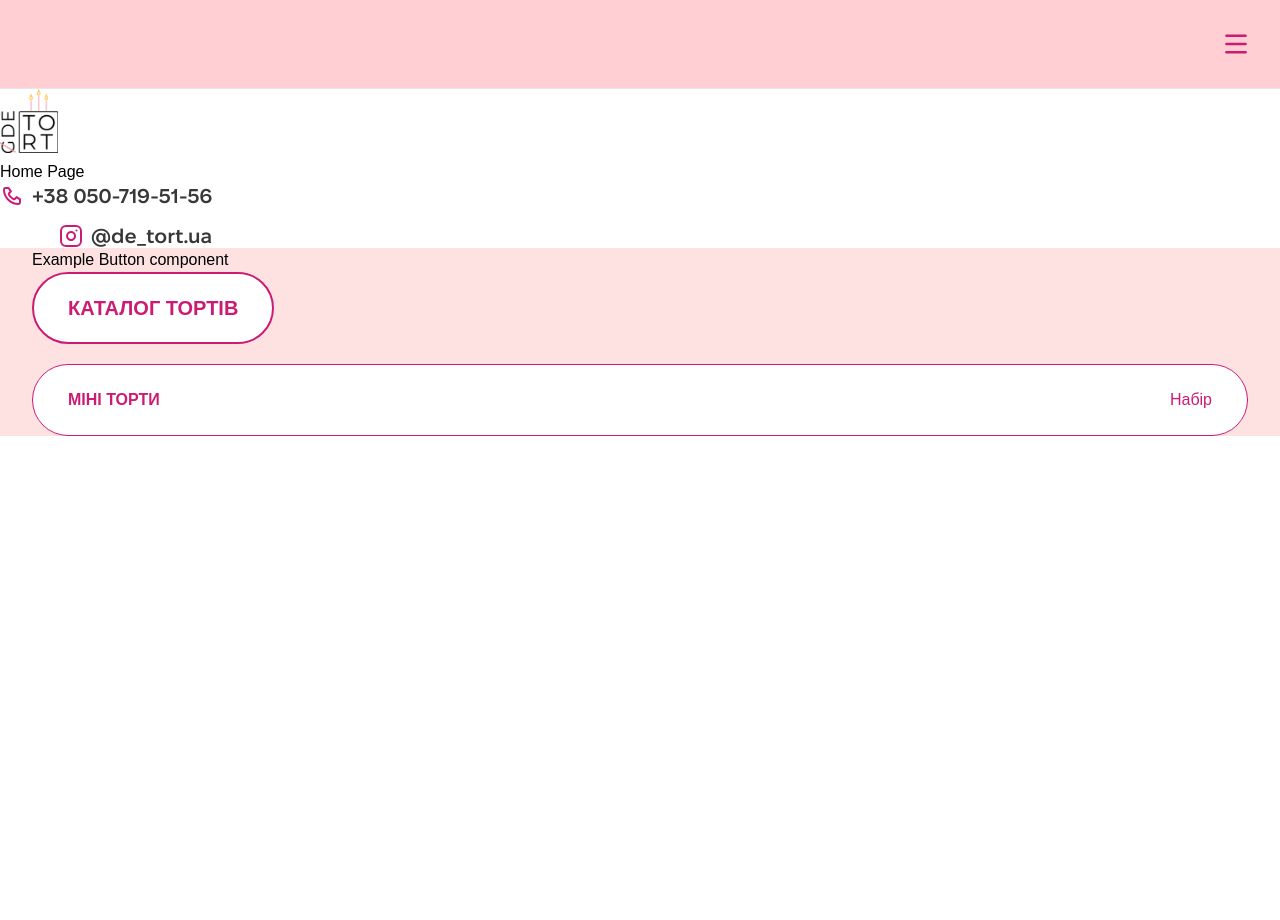
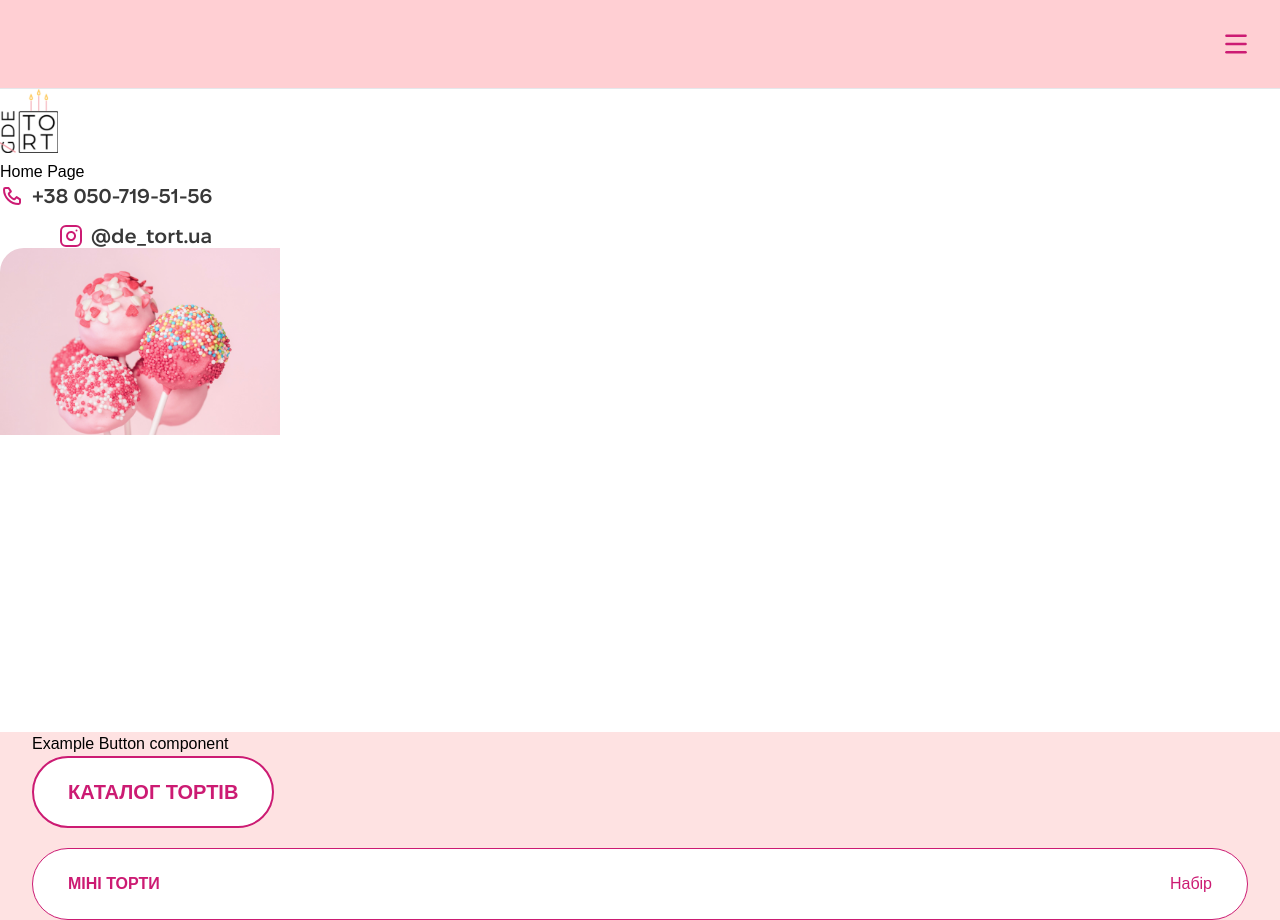
Before and after one commit to SoftRyzen-internship/de-tort, a Next.js app: page / in a window 1280 px wide. Before the commit the page ends 800 px from the top, so only its background shows below. Built offline with nearby package versions, Linux system fonts and the light colour scheme; a web font is replaced by a local one.

Commit message:
add slider lib, base markup

```diff
--- a/package.json
+++ b/package.json
@@ -21,6 +21,7 @@
     "next": "14.1.0",
     "react": "^18",
     "react-dom": "^18",
+    "swiper": "^11.0.5",
     "tailwind-merge": "^2.2.1"
   },
   "devDependencies": {
--- a/src/app/page.tsx
+++ b/src/app/page.tsx
@@ -1,6 +1,8 @@
 import { ContactLinks } from "@/components/ui/ContactLinks";
 import { Logo } from "@/components/ui/Logo";
 import Example from "@/components/Example";
+
+import { Slider } from "@/components/base/Slider";
 
 // import { SectionTitleExamples } from "@/components/ui/SectionTitle/SectionTitleExamples";
 
@@ -11,6 +13,8 @@ export default async function Home() {
       <h1>Home Page</h1>
       <ContactLinks variant="footer" />
 
+      <Slider section="services" />
+
       <Example />
       {/* <SectionTitleExamples /> */}
     </>
--- /dev/null
+++ b/src/components/base/Slider/Slider.tsx
@@ -0,0 +1,79 @@
+"use client";
+
+import Image from "next/image";
+import {
+  FC,
+  // ReactNode,
+  // useCallback, useState
+} from "react";
+import { Swiper, SwiperSlide } from "swiper/react";
+// import { Swiper as SwiperClass } from "swiper/types";
+
+import { cn } from "@/utils/helpers/cn";
+// import { getSliderOptions } from "@/utils/getSliderOptions";
+
+// import SliderNavigation from "@/components/SliderNavigation";
+
+import "swiper/css";
+
+import img1 from "~/images/cakepops-@x2.jpg";
+import img2 from "~/images/cheesecakes-@x2.jpg";
+import img3 from "~/images/cookies-@x2.jpg";
+import img4 from "~/images/pasta-@x2.jpg";
+
+import { SliderProps } from "./types";
+
+const defaultSlides = [img1, img2, img3, img4];
+
+export const Slider: FC<SliderProps> = ({
+  slides = defaultSlides,
+  section = "services",
+}) => {
+  //   const [swiperRef, setSwiperRef] = useState<SwiperClass>();
+
+  //   const handlePrev = useCallback(() => {
+  //     swiperRef?.slidePrev();
+  //   }, [swiperRef]);
+
+  //   const handleNext = useCallback(() => {
+  //     swiperRef?.slideNext();
+  //   }, [swiperRef]);
+
+  return (
+    <>
+      <Swiper
+        wrapperTag="ul"
+        // onSwiper={setSwiperRef}
+        // id={`swiper-${section}`}
+        slidesPerView={1}
+        loop={true}
+        speed={500}
+        spaceBetween={24}
+        // breakpoints={getSliderOptions(section)}
+        className={"!mb-6  w-full !h-[424px] md:!h-[460px] lg:!h-[636px]"}
+      >
+        {slides.map((slide, idx: number) => (
+          <SwiperSlide
+            key={idx}
+            tag="li"
+            className={cn(
+              "overflow-hidden rounded-3xl relative cursor-grab",
+              `${section}-slide`,
+            )}
+          >
+            <Image
+              width={600}
+              height={429}
+              src={slide}
+              alt={"some"}
+              loading="lazy"
+              sizes="(max-width: 767px) 280px, (max-width: 1279px) 400px, 600px"
+              className="w-[280px] h-[187px] tablet:w-[415px] tablet:h-[294px] desk:w-[600px] desk:h-[429px] object-cover"
+            />
+          </SwiperSlide>
+        ))}
+      </Swiper>
+      {/* <SliderNavigation onNext={handleNext} onPrev={handlePrev} /> */}
+    </>
+  );
+};
--- /dev/null
+++ b/src/components/base/Slider/index.ts
@@ -0,0 +1 @@
+export * from "./Slider";
--- /dev/null
+++ b/src/components/base/Slider/types.ts
@@ -0,0 +1,8 @@
+// import { ReactNode } from "react";
+
+export type TSections = "advantages" | "feedback" | "gallery" | "services";
+
+export interface SliderProps {
+  slides?: string[];
+  section: TSections;
+}
--- /dev/null
+++ b/src/components/base/SliderNav/types.ts
@@ -0,0 +1,8 @@
+export interface SliderNavButtonProps {
+  onClick: () => void;
+  direction?: "left" | "right";
+}
+export interface SliderNavigationProps {
+  onNext: () => void;
+  onPrev: () => void;
+}
```
Also changed, not shown: src/components/base/SliderNav/SliderNav.tsx (added, +20 -0 lines), src/components/base/SliderNav/index.ts (added), 1 other file (tests, documents, lock files or other folders).
